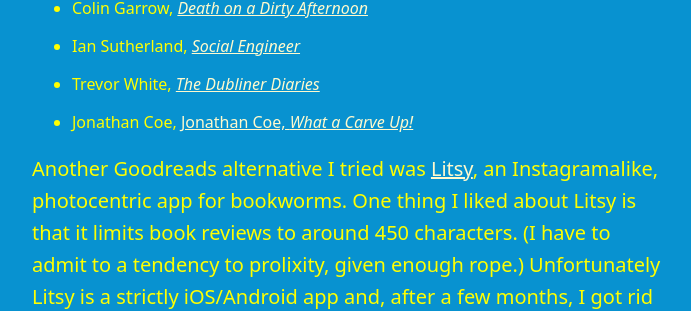
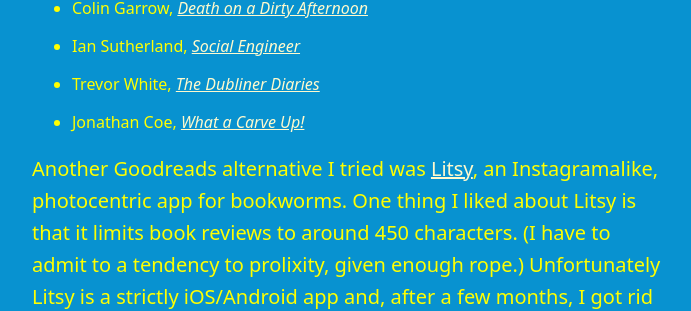
Before and after one commit to artkavanagh/github.io, a Jekyll site: the page book-reviews.html, which Jekyll copies as it is, in a window 1280 px wide and 900 px high, scrolled down 1607 px. Shown: the part 149-460 px from the top of the window, without its empty margins (292-983 px from the left). Built offline with Jekyll 4.4.1, drawn with Linux system fonts in a browser that asks for light colours.

Commit message:
Update book-reviews.html

```diff
--- a/book-reviews.html
+++ b/book-reviews.html
@@ -41,7 +41,7 @@
 <li>Colin Garrow, <a href="https://www.artkavanagh.ie/colin-garrow-death-afternoon-review.html"><cite>Death on a Dirty Afternoon</cite></a></li>
 <li>Ian Sutherland, <a href="https://www.artkavanagh.ie/social-engineer.html"><cite>Social Engineer</cite></a></li>
 <li>Trevor White, <a href="https://www.artkavanagh.ie/trevor-white-dubliner-diaries.html"><cite>The Dubliner Diaries</cite></a></li>
-<li>Jonathan Coe, <a href="https://www.artkavanagh.ie/coe-carve-up-review.html">Jonathan Coe, <cite>What a Carve Up!</cite></a></li>
+<li>Jonathan Coe, <a href="https://www.artkavanagh.ie/coe-carve-up-review.html"><cite>What a Carve Up!</cite></a></li>
 </ul>
 <p>Another Goodreads alternative I tried was <a href="https://www.litsy.com">Litsy</a>, an Instagramalike, photocentric app for bookworms. One thing I liked about Litsy is that it limits book reviews to around 450 characters. (I have to admit to a tendency to prolixity, given enough rope.) Unfortunately Litsy is a strictly iOS/Android app and, after a few months, I got rid of my Android phone. I’d thought I could continue to use the app on the iPad but it looks wrong somehow, too diffuse and out of proportion on the larger screen.</p>
 
```
